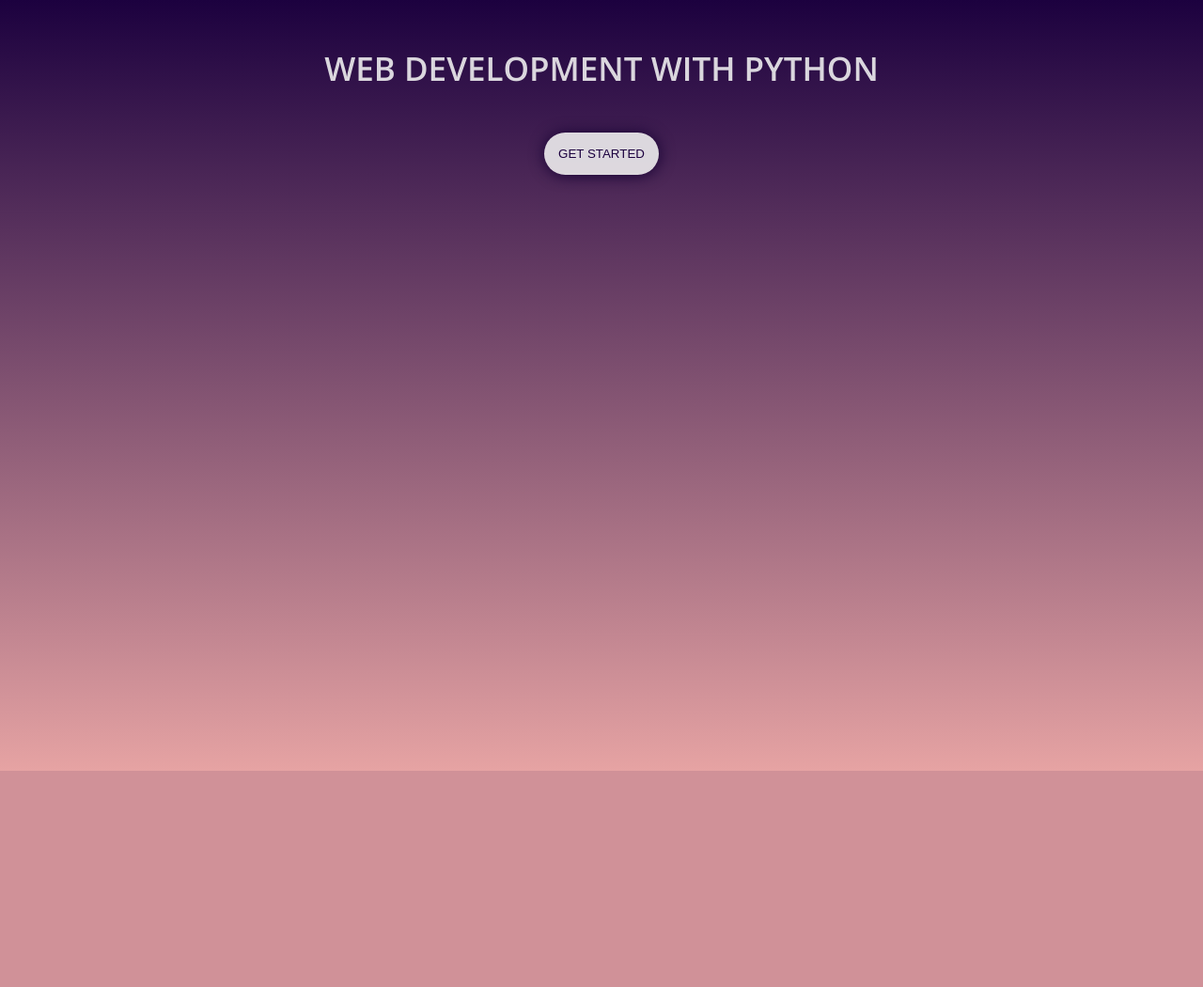
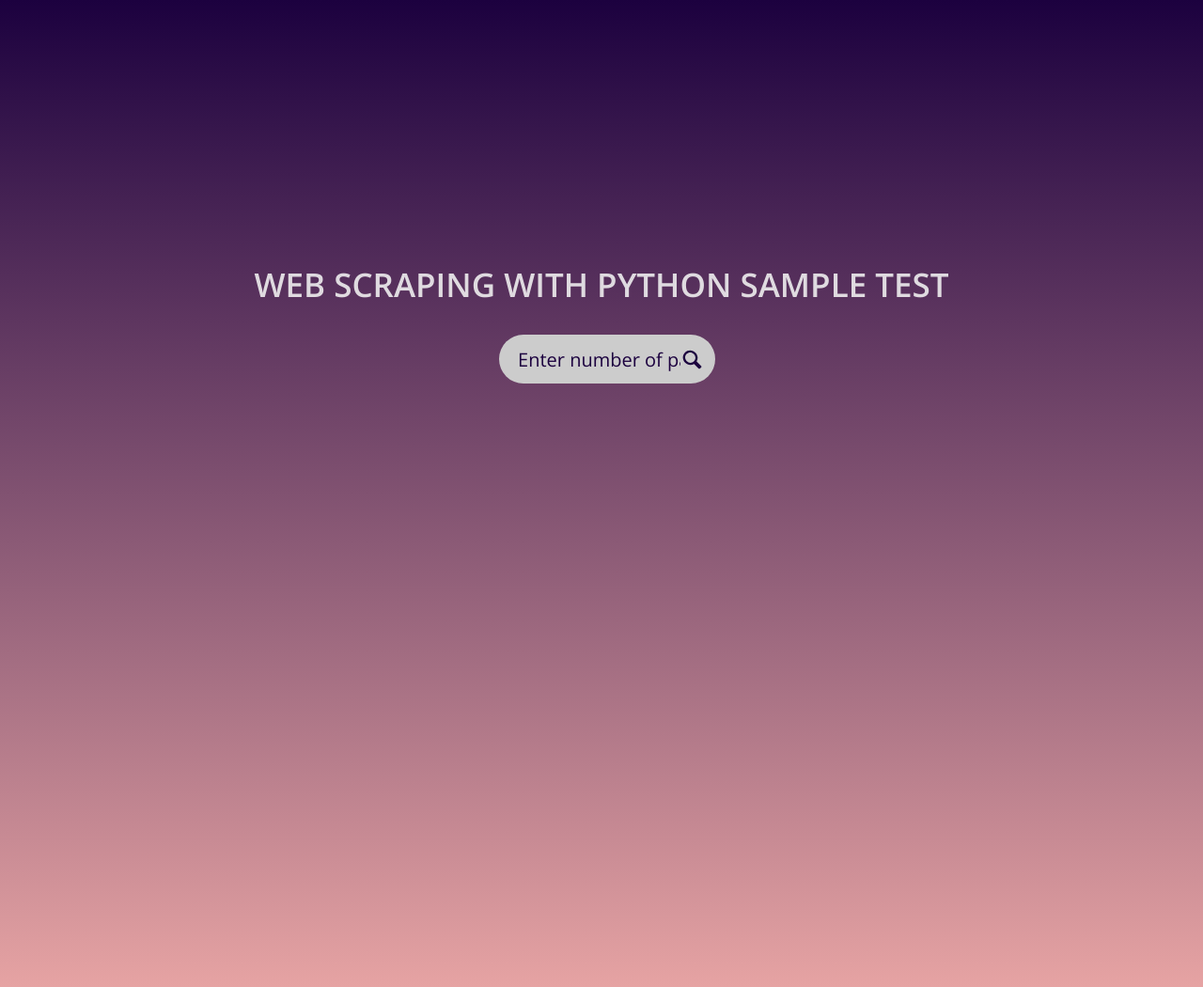
Before and after one commit to jasonmaharjan/PyScripts, a Flask app: template Web_Development/templates/index.html in a window 1280 px wide. Shown: the whole page at 94% size. Before the commit the page ends 820 px from the top, so only its background shows below. Run offline with Flask 2, Linux system fonts and the light colour scheme; the template is opened without the code that fills it: most values are stand-ins (such as "Sample title", 1, 10 or a date in 2020).

Commit message:
Final Changes

```diff
--- a/Web_Development/sass/main.scss
+++ b/Web_Development/sass/main.scss
@@ -2,6 +2,15 @@
    --color-primary: #f2f2f2e0;
    --color-primary-dark: rgb(28, 1, 63);
    --color-primary-light: rgb(230, 163, 163);
+
+   --color-grey-light-1: #faf9f9;
+   --color-grey-light-2: #f4f2f2;
+   --color-grey-light-3: #f0eeee;
+   --color-grey-light-4: #ccc;
+
+   --color-grey-dark-1: #333;
+   --color-grey-dark-2: #777;
+   --color-grey-dark-3: #999;
 
    --border: 1 px solid rgb(114, 9, 9);
 }
@@ -33,37 +42,71 @@ body {
 
 .header {
    font-size: 3.5rem;
-   margin: 2rem;
+   margin: 25rem 0 0 0;
    text-align: center;
    padding: 2.5rem;
    text-transform: uppercase;
    transition: all .2s;
+}
 
-   &_button {
+.form {
+   font-size: 2rem;
+   text-align: center;
+}
+
+.search {
    display: flex;
+   align-items: center;
    justify-content: center;
+
+   &_input {
+      font-family: inherit;
+      font-size: inherit;
+      color: var(--color-primary-dark);
+      margin-right: -3.75rem;
+      padding: 1.25rem 2rem;
+      width: 18%;
+      border: none;
+      border-radius: 10rem;
+      background-color: var(--color-grey-light-4);
+      transition: all .3s;
+
+      &:focus {
+         width: 19%;
+         outline: none;
+      }
+
+      &::-webkit-input-placeholder {
+         font-weight: 100;
+         color: var(--color-primary-dark);
       }
    }
 
-.btn {
-   background-color: var(--color-primary);
-   border: none;
-   border-radius: 15rem;
-   margin: 4rem 0;
-   padding: 1.5rem;
-   text-transform: uppercase;
-   box-shadow: .4px .7px 16px rgb(21, 1, 51);
-   color: var(--color-primary-dark);
+   &_input:focus + &_button:focus {
+      outline: none;
    }
 
-.btn:hover{
-   cursor: pointer;
+   &_button {
+      background-color: var(--color-grey-light-4);
+      border: none;
+      margin-top: .45rem;
+
+      &:focus {
+         outline: none;
       }
 
-.btn:active {
-   transform: translateY(3px);
+      &:active {
+         transform: translateY(.4rem);
+      }
    }
 
-.btn:focus {
-   outline: 0 !important;
+   &_icon {
+      height: 2.5rem;
+      width: 2.5rem;
+      fill: var(--color-primary-dark);
    }
+}
+
+.results {
+   padding: 2rem;
+}
--- a/Web_Development/server.py
+++ b/Web_Development/server.py
@@ -1,7 +1,64 @@
-from flask import Flask, render_template
+import requests
+from bs4 import BeautifulSoup
+
+from flask import Flask, render_template, request
 app = Flask(__name__)         # __name__ is set to __main__
 
 # create 'templates' folder for html and 'static' folder for css and js
 @app.route('/')
-def hello_world():
+def render():
    return render_template('index.html')
+
+@app.route('/<query>')
+def test(query = None):
+   return render_template('index.html', test = query)
+
+@app.route('/results', methods = ['POST', 'GET'])
+def display_results():
+   if request.method == 'POST':
+      data = request.form['pages']
+      try:
+
+         # Web Scraper
+         link_list = []
+         subtext_list = []
+         res = []
+
+         def get_data(max_page_number):
+            for num in range(max_page_number):
+               res.append(requests.get(f'https://news.ycombinator.com/news?p={num}'))
+               soup = BeautifulSoup(res[num].text, 'html.parser')
+               link = soup.select('.storylink')
+               link_list.append(link)
+               subtext = soup.select('.subtext')
+               subtext_list.append(subtext)
+
+         get_data(int(data))                                          # Number of pages to scrape
+         get_points = 10                                              # User Input Points
+
+         def sorted_news(items):                                      # Sort News based on points
+            return sorted(items, key = lambda k: k['votes'], reverse = True)
+
+         def custom_site(links, subtext):
+            items = []
+
+            for idx_1,item in enumerate(links):
+
+               for idx_2, single_item in enumerate(item):
+                  title = single_item.getText()
+                  href = single_item.get('href', None)
+                  vote = subtext[idx_1][idx_2].select('.score')
+
+                  if len(vote):
+                     points = int(vote[0].getText().replace(' points', ''))
+
+                     if points >= get_points:                                          # Filter Points
+                        items.append({'title':title, 'link':href, 'votes': points})
+
+            return sorted_news(items)
+         web_scraper_results = custom_site(link_list, subtext_list)
+
+      except ValueError:
+         web_scraper_results = 'No results were found!'
+
+   return render_template('result.html', result = web_scraper_results)
--- a/Web_Development/static/style.css
+++ b/Web_Development/static/style.css
@@ -2,6 +2,13 @@
   --color-primary: #f2f2f2e0;
   --color-primary-dark: rgb(28, 1, 63);
   --color-primary-light: rgb(230, 163, 163);
+  --color-grey-light-1: #faf9f9;
+  --color-grey-light-2: #f4f2f2;
+  --color-grey-light-3: #f0eeee;
+  --color-grey-light-4: #ccc;
+  --color-grey-dark-1: #333;
+  --color-grey-dark-2: #777;
+  --color-grey-dark-3: #999;
   --border: 1 px solid rgb(114, 9, 9); }
 
 * {
@@ -27,30 +34,51 @@ body {
 
 .header {
   font-size: 3.5rem;
-  margin: 2rem;
+  margin: 25rem 0 0 0;
   text-align: center;
   padding: 2.5rem;
   text-transform: uppercase;
   transition: all .2s; }
-  .header_button {
-    display: flex;
-    justify-content: center; }
 
-.btn {
-  background-color: var(--color-primary);
-  border: none;
-  border-radius: 15rem;
-  margin: 4rem 0;
-  padding: 1.5rem;
-  text-transform: uppercase;
-  box-shadow: 0.4px 0.7px 16px #150133;
-  color: var(--color-primary-dark); }
+.form {
+  font-size: 2rem;
+  text-align: center; }
 
-.btn:hover {
-  cursor: pointer; }
+.search {
+  display: flex;
+  align-items: center;
+  justify-content: center; }
+  .search_input {
+    font-family: inherit;
+    font-size: inherit;
+    color: var(--color-primary-dark);
+    margin-right: -3.75rem;
+    padding: 1.25rem 2rem;
+    width: 18%;
+    border: none;
+    border-radius: 10rem;
+    background-color: var(--color-grey-light-4);
+    transition: all .3s; }
+    .search_input:focus {
+      width: 19%;
+      outline: none; }
+    .search_input::-webkit-input-placeholder {
+      font-weight: 100;
+      color: var(--color-primary-dark); }
+  .search_input:focus + .search_button:focus {
+    outline: none; }
+  .search_button {
+    background-color: var(--color-grey-light-4);
+    border: none;
+    margin-top: .45rem; }
+    .search_button:focus {
+      outline: none; }
+    .search_button:active {
+      transform: translateY(0.4rem); }
+  .search_icon {
+    height: 2.5rem;
+    width: 2.5rem;
+    fill: var(--color-primary-dark); }
 
-.btn:active {
-  transform: translateY(3px); }
-
-.btn:focus {
-  outline: 0 !important; }
+.results {
+  padding: 2rem; }
--- a/Web_Development/templates/index.html
+++ b/Web_Development/templates/index.html
@@ -5,21 +5,25 @@
       <meta name="viewport" content="width=device-width, initial-scale=1.0">
       <link href="https://fonts.googleapis.com/css?family=Open+Sans:300,400,600" rel="stylesheet">
 
-      <link rel = "stylesheet" href = "./static/style.css">
-      <link rel="shortcut icon" href="{{ url_for('static', filename='favicon.ico') }}">
-      <title>Python</title>
+      <link rel = "stylesheet" href = "../static/style.css"">
+      <link rel="shortcut icon" href="../static/favicon.ico">
+      <title>ScrapeIT</title>
    </head>
    <body>
       <header class="header">
-         Web Development with Python
-         <div class="header_button">
-            <button class="btn">
-               Get Started
-            </button>
+         Web Scraping with Python {{ test }}
+      </header>
+
+         <div class="form">
+            <form action="results" method = "POST" class="search">
+               <input name = "pages" type="text" class="search_input" placeholder="Enter number of pages">
+               <button class="search_button">
+                  <svg class="search_icon">
+                     <use xlink:href="../static/assets/images/sprite.svg#icon-magnifying-glass"></use>
+                  </svg>
+               </button>
+            </form>
          </div>
-      </header>
-      <main>
 
-      </main>
    </body>
 </html>
```
Also changed, not shown: Web_Development/package.json (+5 -5 lines), Web_Development/static/style_2.css (added, +58 -0 lines), Web_Development/templates/result.html (added, +33 -0 lines), Web_Scraping/scraping.py (+19 -18 lines), Web_Development/static/assets/images/sprite.svg (added), 1 other file. Lines whose indentation alone changed are shown as unchanged.
